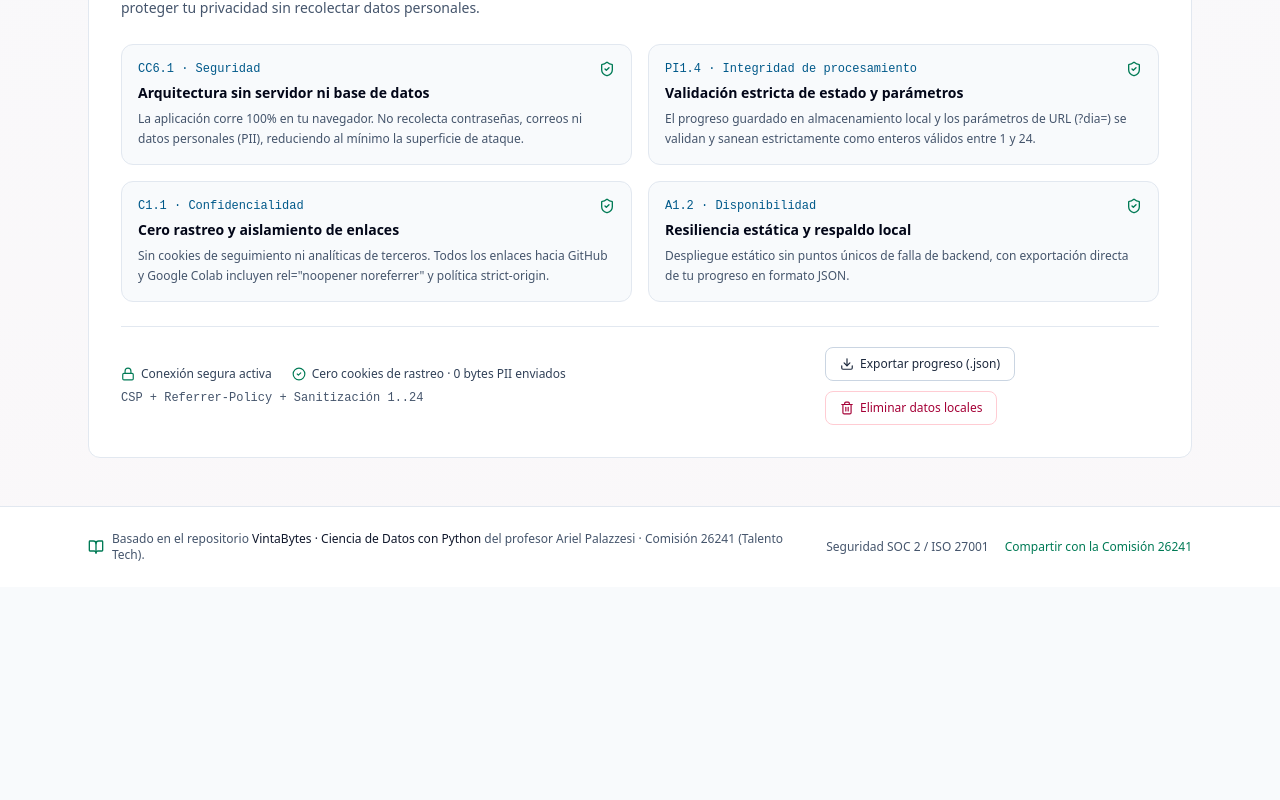
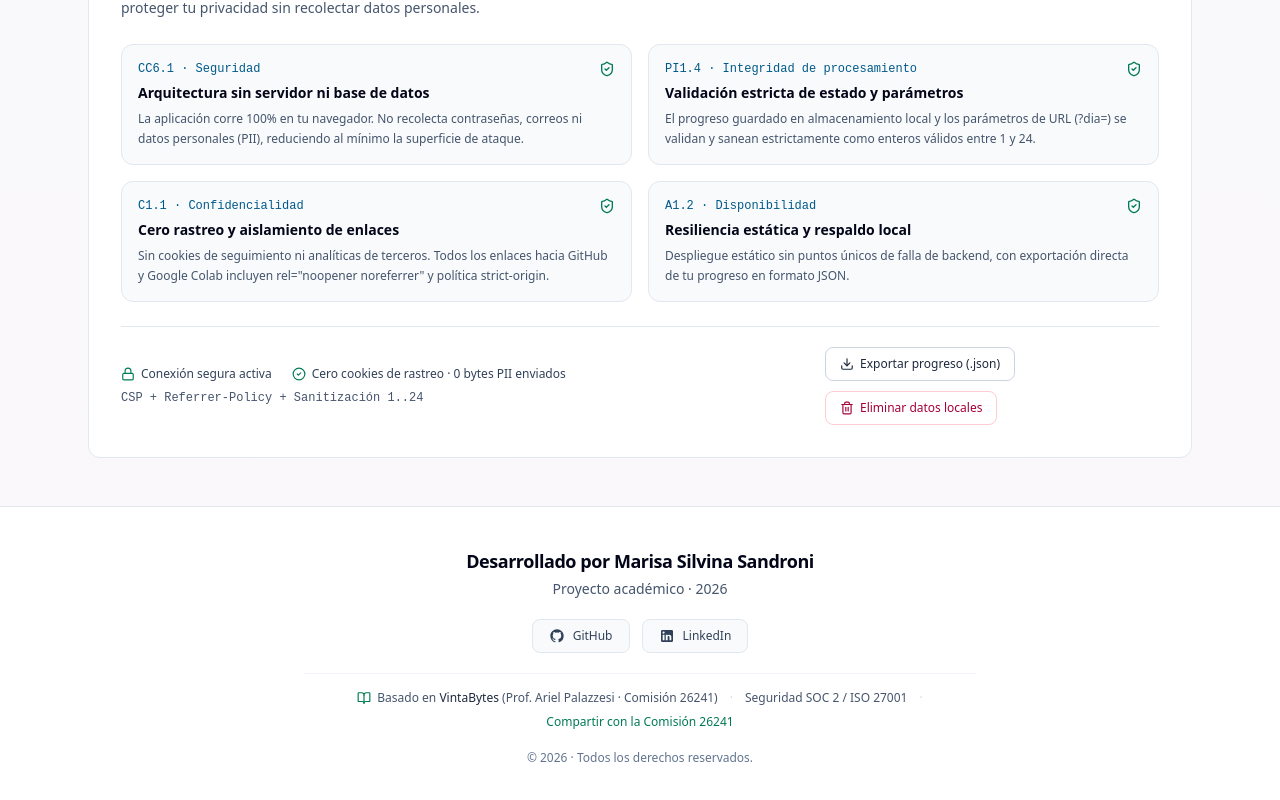
Before and after one commit to MarisaS1978/Adviento-ML-2026, a React (Vite) app: page / in a window 1280 px wide. Shown: the part 3397-4197 px from the top of the page. Before the commit the page ends 3984 px from the top, so only its background shows below. Built offline with nearby package versions, Linux system fonts and the light colour scheme.

Commit message:
feat: update footer design and author attribution
Redesign the application footer to include author credit and links to the project's academic context, improving visual consistency and branding.

```diff
--- a/src/App.tsx
+++ b/src/App.tsx
@@ -732,36 +732,91 @@ export default function App() {
         />
       </main>
 
-      {/* Quiet Editorial Footer */}
-      <footer className="border-t border-slate-200 bg-white">
-        <div className="max-w-6xl mx-auto px-4 sm:px-6 py-6 flex flex-col sm:flex-row items-start sm:items-center justify-between gap-4 text-xs text-slate-600">
-          <div className="flex items-start sm:items-center gap-2">
-            <BookOpen className="w-4 h-4 text-emerald-700 shrink-0 mt-0.5 sm:mt-0" />
+      {/* Editorial Centered Footer */}
+      <footer className="border-t border-slate-200 bg-white mt-auto">
+        <div className="max-w-6xl mx-auto px-4 sm:px-6 py-8 sm:py-10 flex flex-col items-center text-center gap-5">
+          <div className="space-y-1">
+            <p
+              className="text-base sm:text-lg font-semibold text-slate-950 tracking-tight"
+              style={{ fontFamily: 'var(--font-display)' }}
+            >
+              Desarrollado por Marisa Silvina Sandroni
+            </p>
+            <p className="text-xs sm:text-sm text-slate-600">
+              Proyecto académico · 2026
+            </p>
+          </div>
+
+          <div className="flex flex-wrap items-center justify-center gap-3">
+            <a
+              href="https://github.com/MarisaS1978"
+              target="_blank"
+              rel="noopener noreferrer"
+              className="inline-flex items-center gap-2 px-4 py-2 text-xs font-medium text-slate-700 bg-slate-50 border border-slate-200 rounded-lg hover:text-emerald-800 hover:border-emerald-300 hover:bg-emerald-50/50 transition-colors focus-visible:outline-none focus-visible:ring-2 focus-visible:ring-emerald-700"
+            >
+              <svg
+                viewBox="0 0 24 24"
+                className="w-4 h-4 shrink-0 fill-current"
+                aria-hidden="true"
+              >
+                <path d="M12 2C6.477 2 2 6.484 2 12.017c0 4.425 2.865 8.18 6.839 9.504.5.092.682-.217.682-.483 0-.237-.008-.868-.013-1.703-2.782.605-3.369-1.343-3.369-1.343-.454-1.158-1.11-1.466-1.11-1.466-.908-.62.069-.608.069-.608 1.003.07 1.53 1.032 1.53 1.032.892 1.53 2.341 1.088 2.91.832.092-.647.35-1.088.636-1.338-2.22-.253-4.555-1.113-4.555-4.951 0-1.093.39-1.988 1.029-2.688-.103-.253-.446-1.272.098-2.65 0 0 .84-.27 2.75 1.026A9.564 9.564 0 0 1 12 6.844a9.59 9.59 0 0 1 2.504.337c1.909-1.296 2.747-1.027 2.747-1.027.546 1.379.202 2.398.1 2.651.64.7 1.028 1.595 1.028 2.688 0 3.848-2.339 4.695-4.566 4.943.359.309.678.92.678 1.855 0 1.338-.012 2.419-.012 2.747 0 .268.18.58.688.482A10.019 10.019 0 0 0 22 12.017C22 6.484 17.522 2 12 2Z" />
+              </svg>
+              <span>GitHub</span>
+            </a>
+
+            <a
+              href="https://www.linkedin.com/in/marisa-silvina-sandroni/"
+              target="_blank"
+              rel="noopener noreferrer"
+              className="inline-flex items-center gap-2 px-4 py-2 text-xs font-medium text-slate-700 bg-slate-50 border border-slate-200 rounded-lg hover:text-sky-800 hover:border-sky-300 hover:bg-sky-50/50 transition-colors focus-visible:outline-none focus-visible:ring-2 focus-visible:ring-sky-700"
+            >
+              <svg
+                viewBox="0 0 24 24"
+                className="w-4 h-4 shrink-0 fill-current"
+                aria-hidden="true"
+              >
+                <path d="M19 3a2 2 0 0 1 2 2v14a2 2 0 0 1-2 2H5a2 2 0 0 1-2-2V5a2 2 0 0 1 2-2h14m-.5 15.5v-5.3a3.26 3.26 0 0 0-3.26-3.26c-.85 0-1.84.52-2.28 1.3v-1.11h-2.79v8.37h2.79v-4.93c0-.77.62-1.4 1.39-1.4a1.4 1.4 0 0 1 1.4 1.4v4.93h2.75M6.88 8.56a1.68 1.68 0 0 0 1.68-1.68c0-.93-.75-1.69-1.68-1.69a1.69 1.69 0 0 0-1.69 1.69c0 .93.76 1.68 1.69 1.68m1.39 9.94v-8.37H5.5v8.37h2.77Z" />
+              </svg>
+              <span>LinkedIn</span>
+            </a>
+          </div>
+
+          <div className="pt-4 border-t border-slate-100 w-full max-w-2xl flex flex-wrap items-center justify-center gap-x-3 gap-y-2 text-xs text-slate-600">
+            <span className="inline-flex items-center gap-1.5">
+              <BookOpen className="w-3.5 h-3.5 text-emerald-700 shrink-0" />
               <span>
-              Basado en el repositorio{' '}
+                Basado en{' '}
                 <a
                   href={VINTABYTES_REPO_URL}
                   target="_blank"
                   rel="noopener noreferrer"
-                className="font-medium text-slate-900 hover:underline"
+                  className="font-medium text-slate-800 hover:text-emerald-700 hover:underline transition-colors"
                 >
-                VintaBytes · Ciencia de Datos con Python
+                  VintaBytes
                 </a>{' '}
-              del profesor Ariel Palazzesi · Comisión 26241 (Talento Tech).
+                (Prof. Ariel Palazzesi · Comisión 26241)
               </span>
-          </div>
-          <div className="flex flex-wrap items-center gap-4 shrink-0">
-            <a href="#seguridad" className="text-slate-600 hover:text-slate-950 hover:underline">
+            </span>
+            <span aria-hidden="true" className="hidden sm:inline text-slate-300">·</span>
+            <a
+              href="#seguridad"
+              className="hover:text-slate-950 hover:underline transition-colors"
+            >
               Seguridad SOC 2 / ISO 27001
             </a>
+            <span aria-hidden="true" className="hidden sm:inline text-slate-300">·</span>
             <button
               type="button"
               onClick={() => setShowShareModal(true)}
-              className="font-medium text-emerald-700 hover:text-emerald-800 hover:underline"
+              className="font-medium text-emerald-700 hover:text-emerald-800 hover:underline transition-colors"
             >
               Compartir con la Comisión 26241
             </button>
           </div>
+
+          <p className="text-xs text-slate-500">
+            © 2026 · Todos los derechos reservados.
+          </p>
         </div>
       </footer>
 
```
Lines whose indentation alone changed are shown as unchanged.
